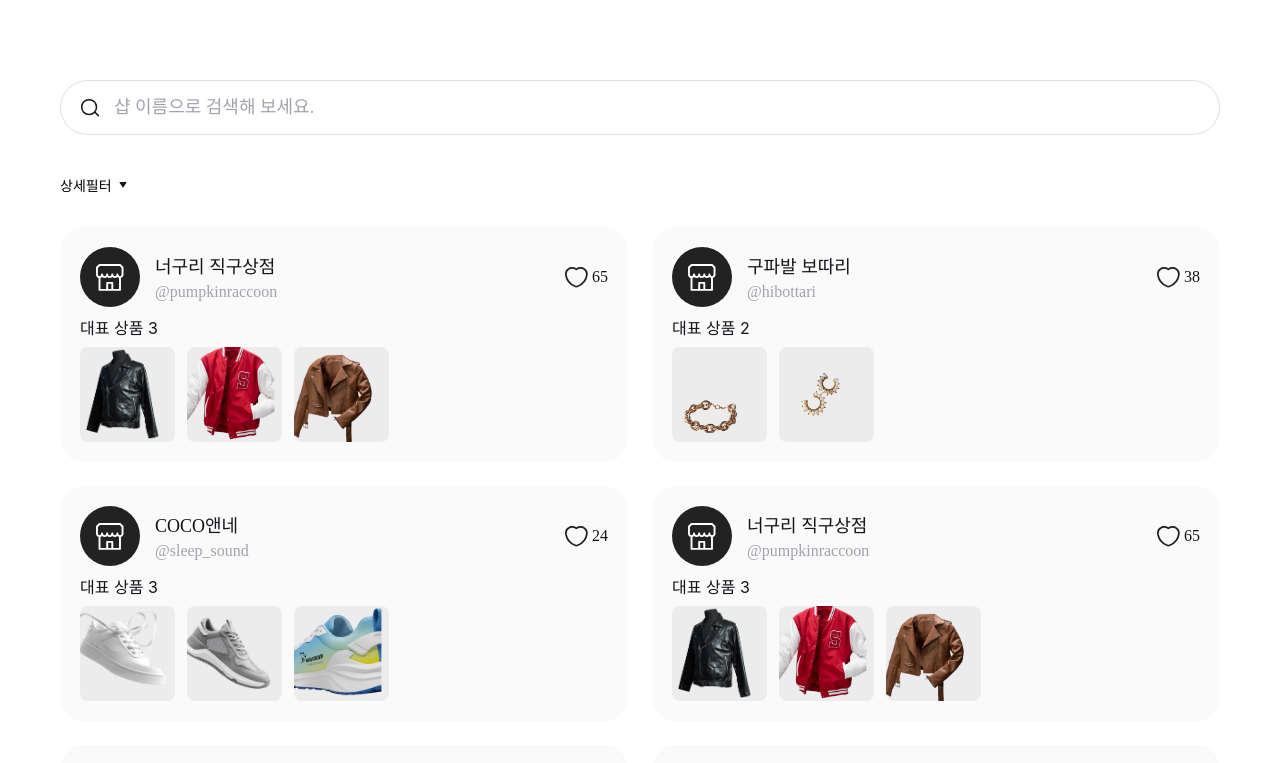
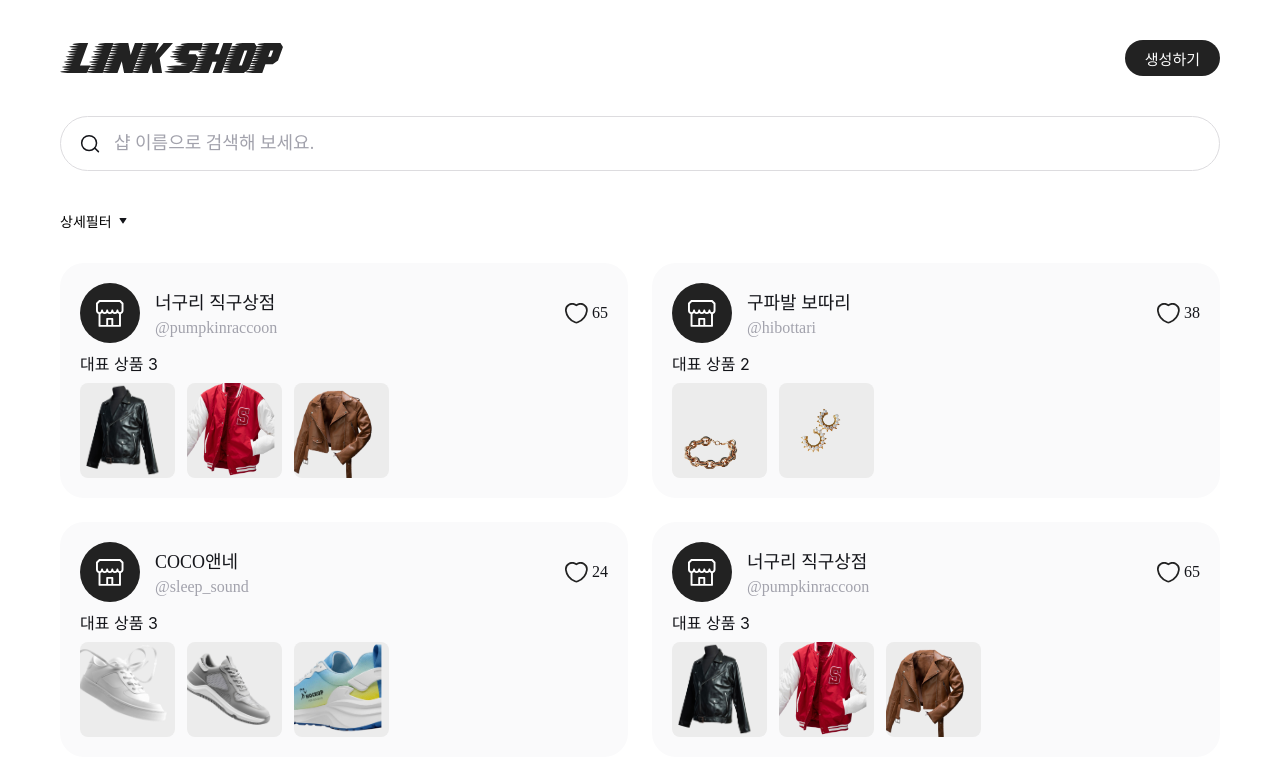
Before and after one commit to rhdtls3562/Linkshop, a React (Vite) app: page / in a window 1280 px wide. Shown: the top 763 px of the page. Built offline with nearby package versions, Linux system fonts and the light colour scheme; a web font is replaced by a local one.

Commit message:
fix : header 누락 수정

```diff
--- a/src/App.jsx
+++ b/src/App.jsx
@@ -1,22 +1,22 @@
-// App.jsx test
+// App.jsx
 import { Routes, Route } from "react-router-dom";
 import "./styles/global.css";
 import ShopListPage from "./pages/ShopListPage";
+import Header from "./components/Header";
 import { LinkPostPage } from "./pages/LinkPostPage";
 import SearchResultPage from "./pages/SearchResultPage";
-import LinkProfilePage from "./pages/LinkProfilePage";
 
 function App() {
   return (
     <>
+      <Header /> {/* 모든 페이지에 공통 Header */}
       <Routes>
         <Route path="/" element={<ShopListPage />} />
         <Route path="/linkpost" element={<LinkPostPage />} />
-        <Route path="/profile" element={<LinkProfilePage />} />
         <Route path="/search" element={<SearchResultPage />} />
       </Routes>
     </>
   );
 }
 
-export default App ;
+export default App;
```
